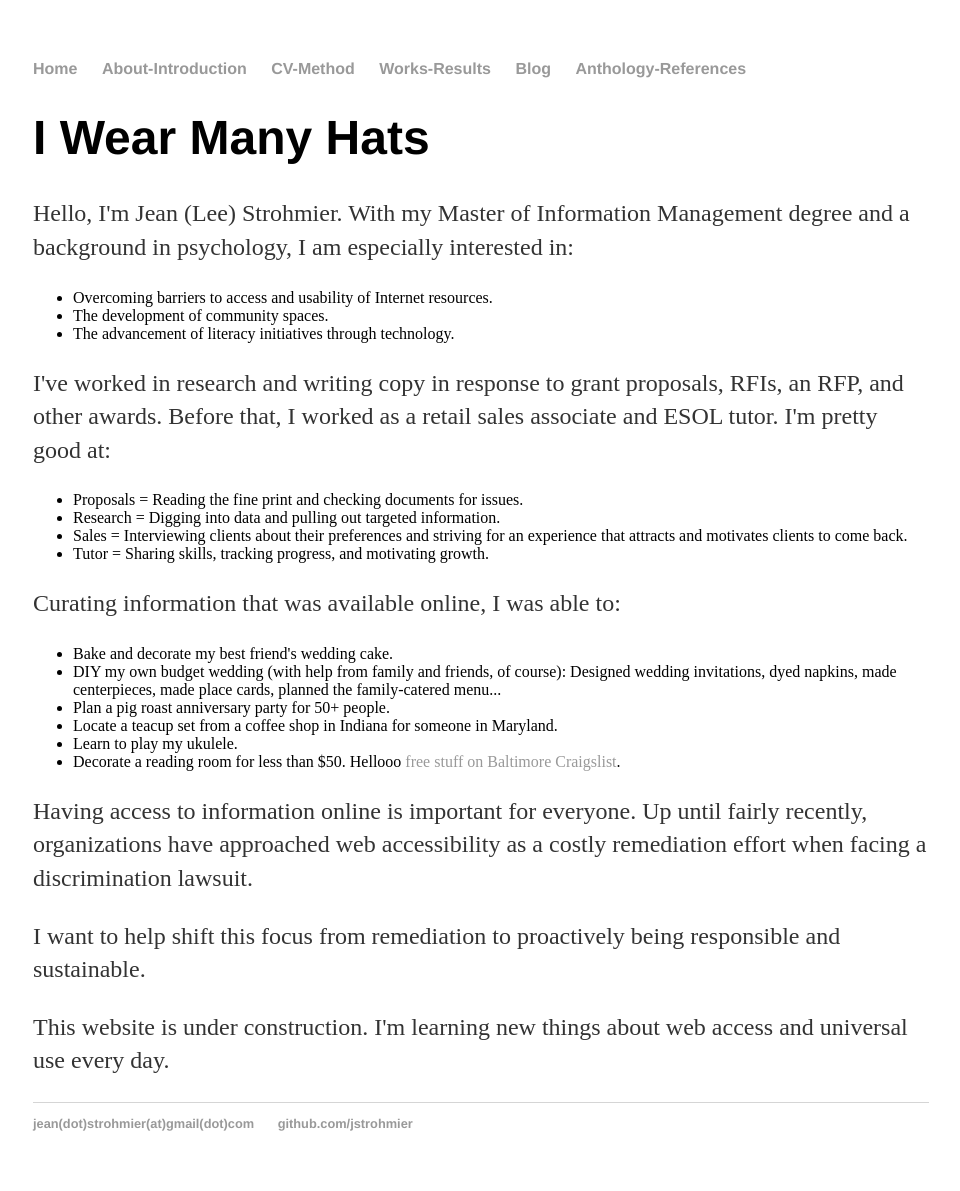
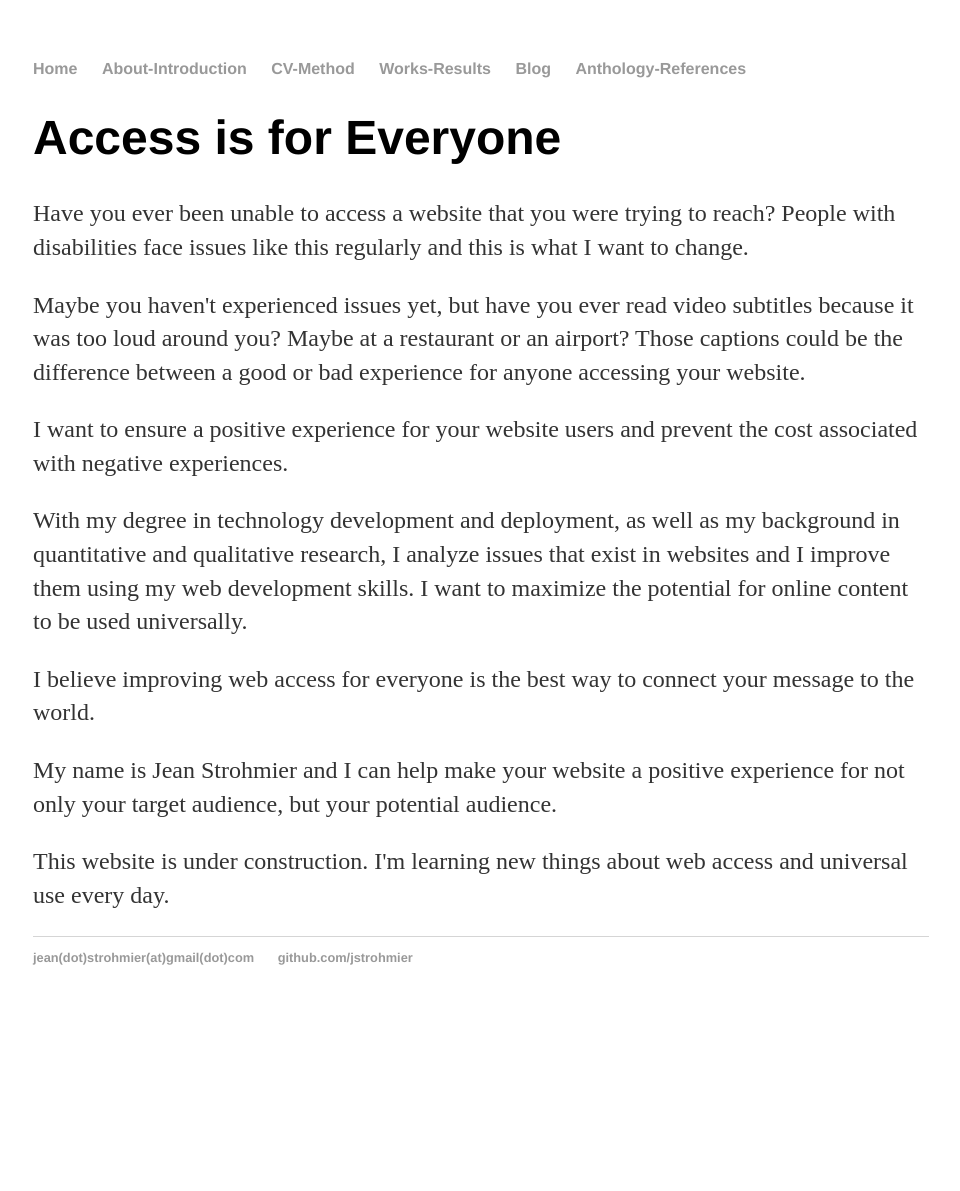
Before and after one commit to JStrohmier/jstrohmier.github.io, a Jekyll site: the page built from index.html, in a window 1280 px wide. Shown: the whole page, without its empty margins (159-1119 px from the left). Built offline with Jekyll 4.4.1, drawn with Linux system fonts in a browser that asks for light colours; after the commit the page ends 1025 px from its top, so only the background shows below that.

Commit message:
Update index.html

```diff
--- a/index.html
+++ b/index.html
@@ -3,30 +3,13 @@ layout: default
 title: Jean Strohmier | Advocate Access + Research + Curate + Bake | Baltimore
 ---
 <div class="blurb">
-	<h1>I Wear Many Hats</h1>
-	<p>Hello, I'm Jean (Lee) Strohmier. With my Master of Information Management degree and a background in psychology, I am especially interested in:</p>
-	<ul>
-		<li>Overcoming barriers to access and usability of Internet resources.</li>
-		<li>The development of community spaces.</li>
-		<li>The advancement of literacy initiatives through technology.</li>
-	</ul>
-	<p>I've worked in research and writing copy in response to grant proposals, RFIs, an RFP, and other awards. Before that, I worked as a retail sales associate and ESOL tutor. I'm pretty good at:</p>
-	<ul>
-		<li>Proposals = Reading the fine print and checking documents for issues.</li>
-		<li>Research = Digging into data and pulling out targeted information.</li>
-		<li>Sales = Interviewing clients about their preferences and striving for an experience that attracts and motivates clients to come back.</li>
-		<li>Tutor = Sharing skills, tracking progress, and motivating growth.</li>
-	</ul>
-	<p>Curating information that was available online, I was able to:</p>
-	<ul>
-		<li>Bake and decorate my best friend's wedding cake.</li>
-		<li>DIY my own budget wedding (with help from family and friends, of course): Designed wedding invitations, dyed napkins, made centerpieces, made place cards, planned the family-catered menu...</li>
-		<li>Plan a pig roast anniversary party for 50+ people.</li>
-		<li>Locate a teacup set from a coffee shop in Indiana for someone in Maryland.</li>
-		<li>Learn to play my ukulele.</li>
-		<li>Decorate a reading room for less than $50. Hellooo <a href="https://baltimore.craigslist.org/search/zip">free stuff on Baltimore Craigslist</a>.</li>
-	</ul>
-	<p>Having access to information online is important for everyone. Up until fairly recently, organizations have approached web accessibility as a costly remediation effort when facing a discrimination lawsuit.</p>
-	<p>I want to help shift this focus from remediation to proactively being responsible and sustainable.</p>
+	<h1>Access is for Everyone</h1>
+	<p>Have you ever been unable to access a website that you were trying to reach? People with disabilities face issues like this regularly and this is what I want to change.</p>
+	<p>Maybe you haven't experienced issues yet, but have you ever read video subtitles because it was too loud around you? Maybe at a restaurant or an airport? Those captions could be the difference between a good or bad experience for anyone accessing your website.</p>
+	<p>I want to ensure a positive experience for your website users and prevent the cost associated with negative experiences.</p>
+	<p>With my degree in technology development and deployment, as well as my background in quantitative and qualitative research, I analyze issues that exist in websites and I improve them using my web development skills. I want to maximize the potential for online content to be used universally.</p>
+	<p>I believe improving web access for everyone is the best way to connect your message to the world.</p>
+	<p>My name is Jean Strohmier and I can help make your website a positive experience for not only your target audience, but your potential audience. </p>
+
 	<p>This website is under construction. I'm learning new things about web access and universal use every day.</p>
 </div><!-- /.blurb -->
```
